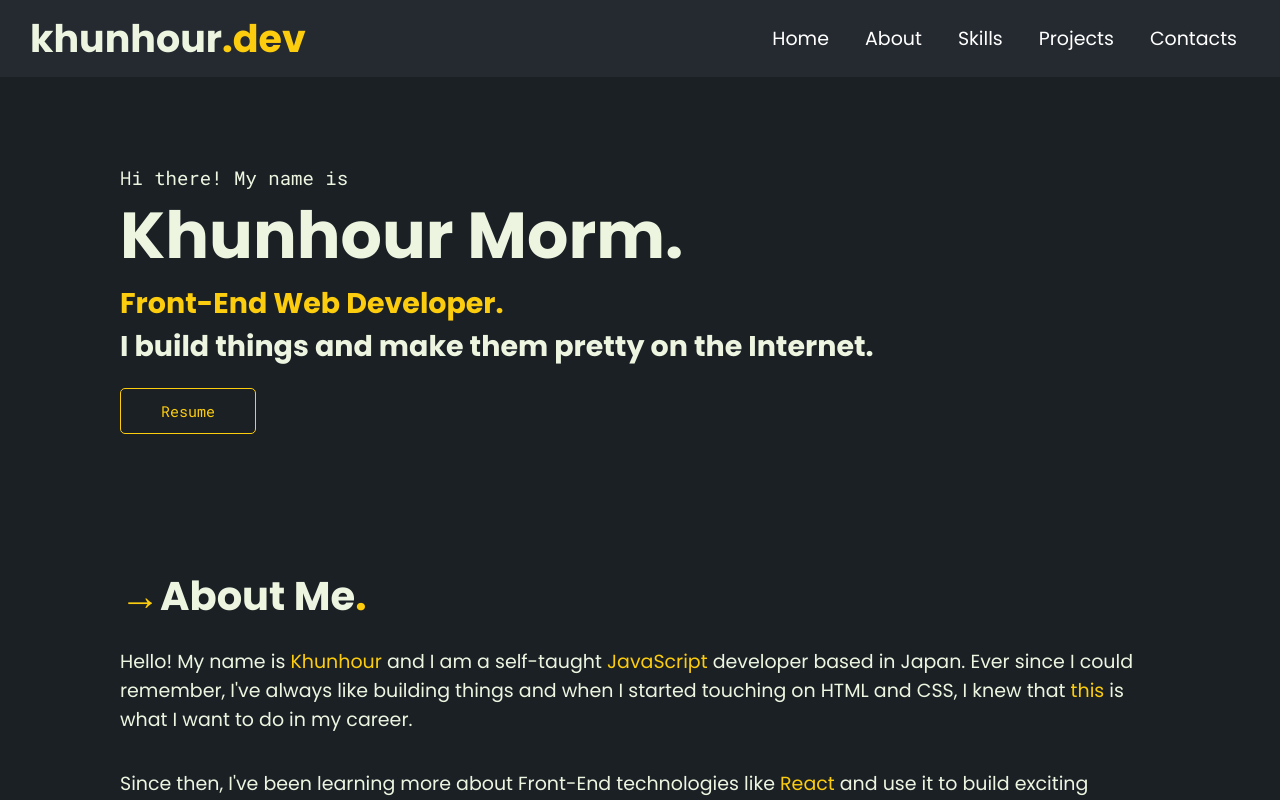
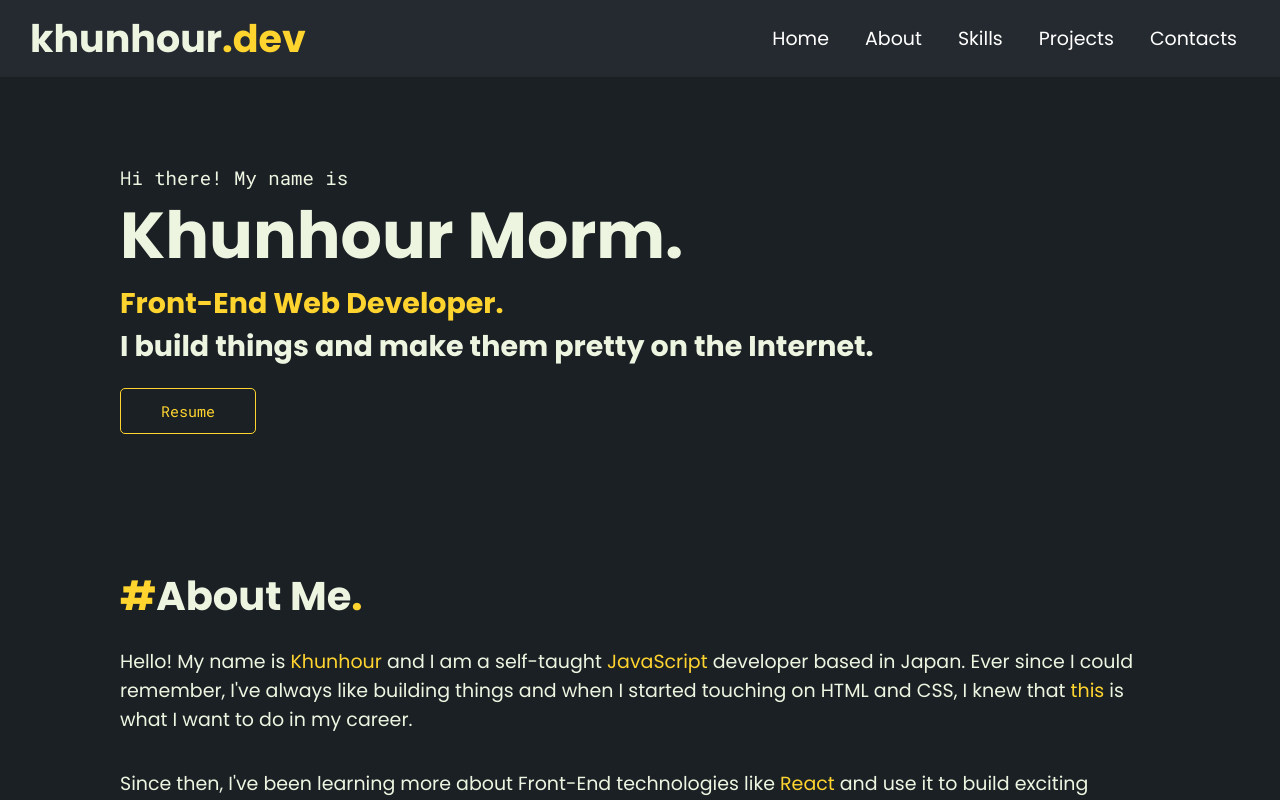
Before and after one commit to khunhour/portfolio, a React (Create React App) app: page / in a window 1280 px wide. Shown: the top 800 px of the page. Built offline with nearby package versions, Linux system fonts and the light colour scheme.

Commit message:
change styling a bit and clean up

```diff
--- a/package.json
+++ b/package.json
@@ -1,5 +1,5 @@
 {
-	"homepage": "https://khunhour.github.io/portfolio",
+	"homepage": "https://khunhour-morm.com",
 	"name": "portfolio",
 	"version": "0.1.0",
 	"private": true,
--- a/public/style.css
+++ b/public/style.css
@@ -7,6 +7,7 @@
 	--bg-color: #1b2025;
 	--light-bg-color: #252a30;
 	--accent-color: #ffd42f;
+	--white: #edf5e1;
 }
 * {
 	padding: 0;
@@ -45,7 +46,8 @@ section h2 {
 }
 
 section h2::before {
-	content: "\2192";
+	/* content: "\2192"; */
+	content: "#";
 	color: var(--accent-color);
 }
 section h2::after {
--- a/src/Header/Header.css
+++ b/src/Header/Header.css
@@ -1,21 +1,3 @@
-:root {
-	font-family: "Roboto Mono", monospace;
-	font-family: "Poppins", sans-serif;
-	--dark-blue: #042d57;
-	--dark-green: #379683;
-	--green: #5cdb95;
-	--light-green: #8ee4af;
-	--white: #edf5e1;
-	--accent: #07d8a7;
-	--a: #c40000;
-	--accent-color: #349188;
-	--accent-color: #f87707;
-	--accent-color: #e22532;
-	--accent-color: #55dae1;
-	--accent-color: #2daae9;
-	--accent-color: #fccc0e;
-}
-
 header {
 	display: flex;
 	align-items: center;
--- a/src/components/Projects/Project.css
+++ b/src/components/Projects/Project.css
@@ -40,11 +40,10 @@
 
 .project-heading {
 	font-size: 25px;
-	/* margin-top: 30px; */
-	/* color: var(--accent-color); */
 }
 .project-heading::before {
-	content: "\2192";
+	/* content: "\2192"; */
+	content: "#";
 	margin-right: 5px;
 	color: var(--accent-color);
 }
```
